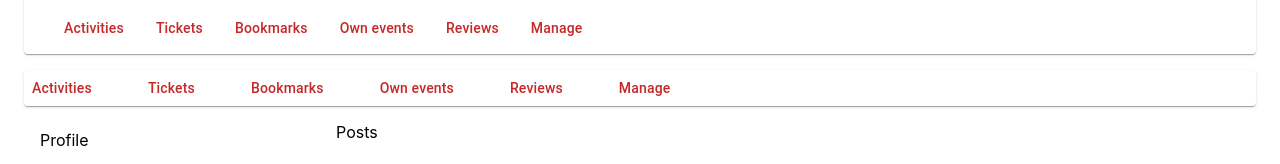
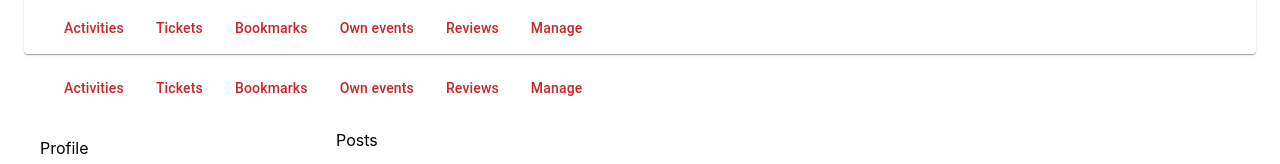
Before and after one commit to RamiElsayed/tap-tap-go, a React (Create React App) app in the folder client/: page / in a window 1280 px wide. Shown: the part 135-299 px from the top of the page. Built offline with nearby package versions, Linux system fonts and the light colour scheme.

Commit message:
Made options a component

```diff
--- a/client/src/Pages/Profile/Options.jsx
+++ b/client/src/Pages/Profile/Options.jsx
@@ -1,6 +1,5 @@
-import { Card, CardContent, Paper, Stack } from "@mui/material";
+import { Box, Card, CardContent, Paper, Stack } from "@mui/material";
 import { styled } from "@mui/material/styles";
-import { Container } from "@mui/system";
 import React, { useState } from "react";
 
 const Item = styled(Paper)(({ theme }) => ({
@@ -8,25 +7,33 @@ const Item = styled(Paper)(({ theme }) => ({
   backgroundColor: theme.palette.mode === "dark" ? "#1A2027" : "#fff",
   ...theme.typography.body2,
   padding: theme.spacing(1),
+  paddingRight: theme.spacing(3),
   textAlign: "center",
   color: theme.palette.error.dark,
   fontWeight: 500,
+  whiteSpace: "nowrap",
 }));
 
 function Options() {
   const [open, setOpen] = useState(false);
 
   return (
-    <Card elevation={1}>
-      <Stack direction="row" spacing={5}>
+    <Box
+      overflow={true}
+      sx={{
+        display: "flex",
+        overflow: "auto",
+        paddingLeft: "2rem",
+        paddingBottom: "0.5rem",
+      }}
+    >
       <Item>Activities</Item>
       <Item>Tickets</Item>
       <Item>Bookmarks</Item>
       <Item>Own events</Item>
       <Item>Reviews</Item>
       <Item>Manage</Item>
-      </Stack>
-    </Card>
+    </Box>
   );
 }
 
```
Lines whose indentation alone changed are shown as unchanged.
